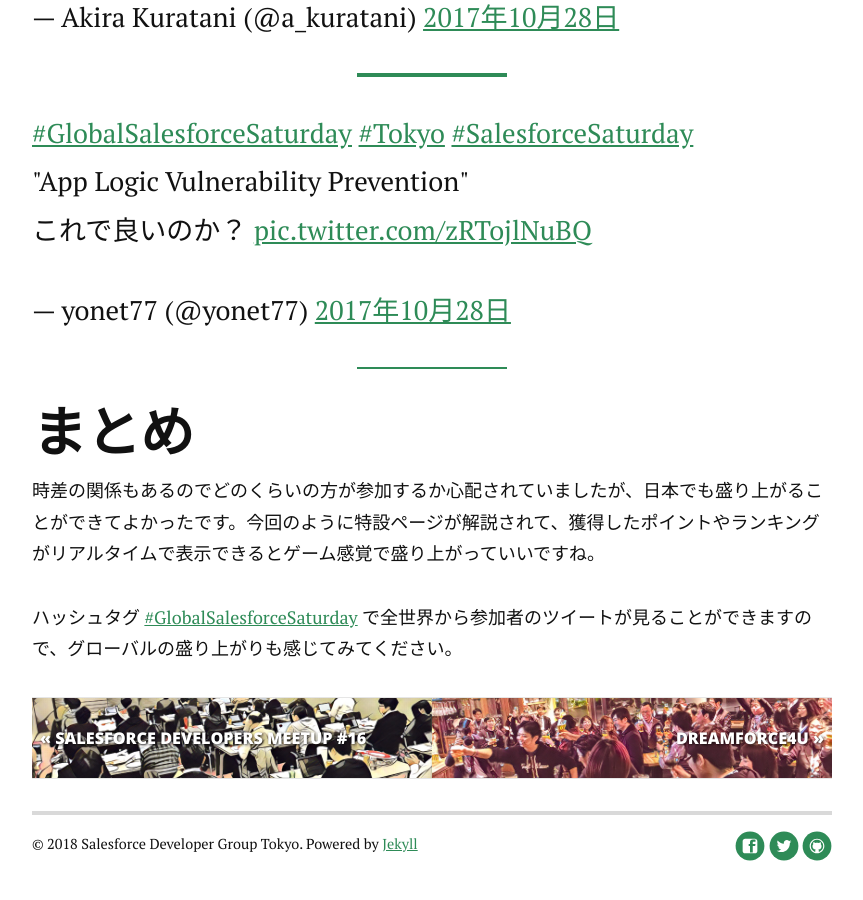
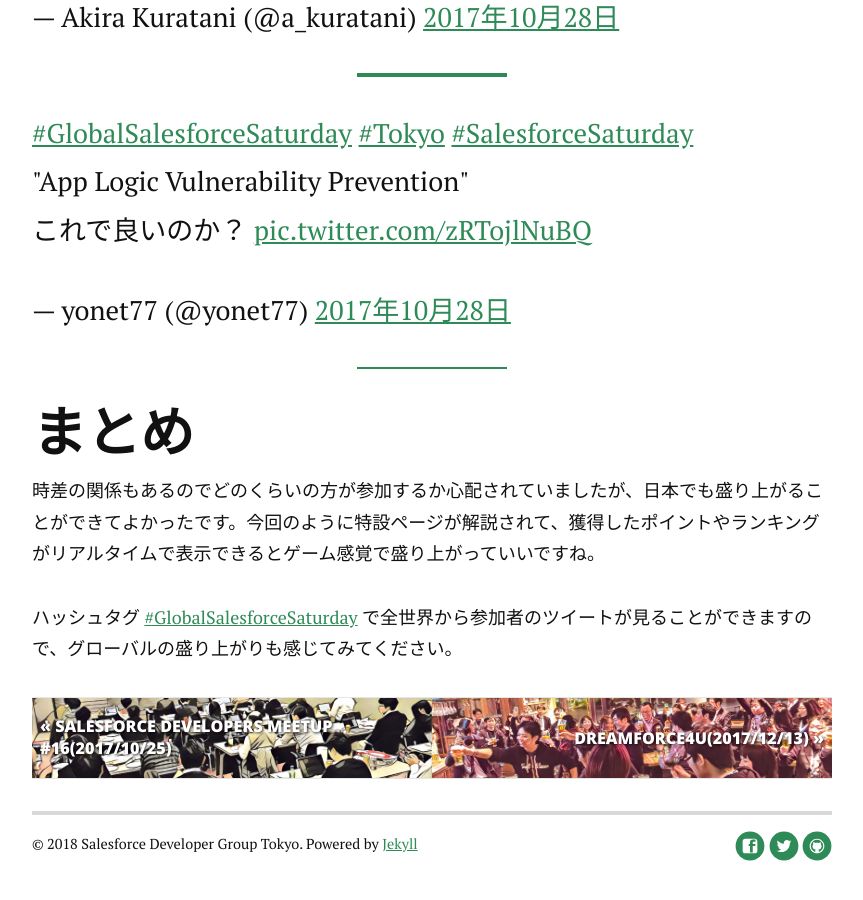
Before and after one commit to sfdgtokyo/sfdgtokyo.github.io, a Jekyll site: the page built from _posts/2017-10-28-salesforce-saturday.md, in a window 1280 px wide and 900 px high, scrolled down 4690 px. Shown: the whole window, without its empty margins (208-1071 px from the left). Built offline with Jekyll 4.4.1, drawn with Linux system fonts in a browser that asks for light colours; nearby versions of some CDN libraries; comment, search, counter and statistics services are not loaded; some of the changed text lies outside the part shown.

Commit message:
Change title

```diff
--- a/_posts/2017-10-25-salesforce-developers-meetup-16.markdown
+++ b/_posts/2017-10-25-salesforce-developers-meetup-16.markdown
@@ -1,6 +1,6 @@
 ---
 layout: post
-title:  "Salesforce Developers Meetup #16"
+title:  "Salesforce Developers Meetup #16(2017/10/25)"
 date:   2017-10-25
 image: 2017-10-25-meetup.jpg
 author: Akira Kuratani
--- a/_posts/2017-10-28-salesforce-saturday.md
+++ b/_posts/2017-10-28-salesforce-saturday.md
@@ -1,6 +1,6 @@
 ---
 layout: post
-title:  "Salesforce Saturday - TrailheadChallenge"
+title:  "Salesforce Saturday - TrailheadChallenge(2017/10/28)"
 date:   2017-10-28
 image: 2017-10-28-trailhead-challenge.png
 author: Akira Kuratani
--- a/_posts/2017-12-13-dreamforce4u.md
+++ b/_posts/2017-12-13-dreamforce4u.md
@@ -1,6 +1,6 @@
 ---
 layout: post
-title:  "Dreamforce4U"
+title:  "Dreamforce4U(2017/12/13)"
 date:   2017-12-13
 image: 2017-12-13-dreamforce4u.jpg
 author: Akira Kuratani
```
Also changed, not shown: _posts/2018-03-01-salesforce-developers-meetup-17.md (+1 -1 lines), _posts/2018-03-21-jaws-days-2018.md (+1 -1 lines), _posts/2018-03-25-react-lightning-codereading.md (+1 -1 lines).
